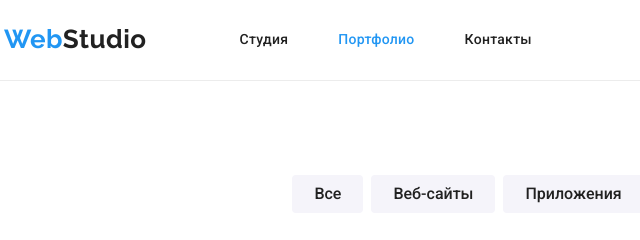
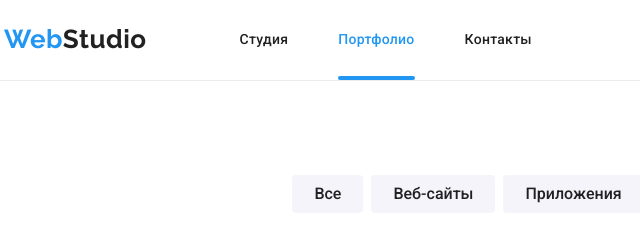
Before and after one commit to alexvile/goit-markup-hw-05, a plain HTML site: page portfolio.html in a window 1280 px wide. Shown: the top 240 px of the page, 51-691 px from the left. Drawn offline with nearby package versions, Linux system fonts and the light colour scheme.

Commit message:
добавляет подчеркивание текущей страницы

```diff
--- a/css/styles.css
+++ b/css/styles.css
@@ -99,6 +99,7 @@ p {
 }
 .nav-link,
 .contacts-h-link {
+  position: relative;
   font-size: 14px;
   line-height: 1.14;
   letter-spacing: 0.02em;
@@ -112,6 +113,17 @@ p {
 }
 .nav-link.current {
   color: var(--accent-color);
+}
+.nav-link.current::after {
+  display: inline-block;
+  position: absolute;
+  content: '';
+  left: 0;
+  bottom: 0;
+  width: 100%;
+  height: 4px;
+  border-radius: 2px;
+  background-color: var(--accent-color);
 }
 .header-icon {
   margin-right: 10px;
```
